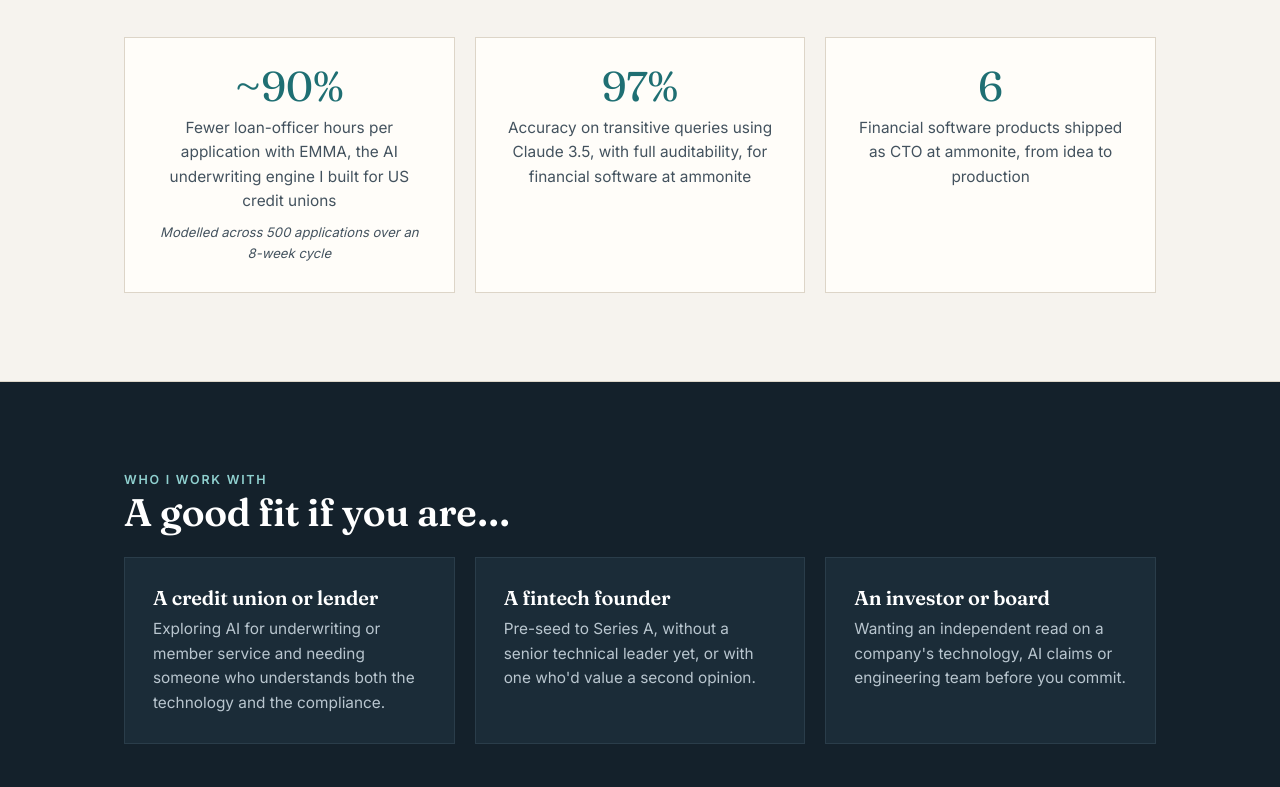
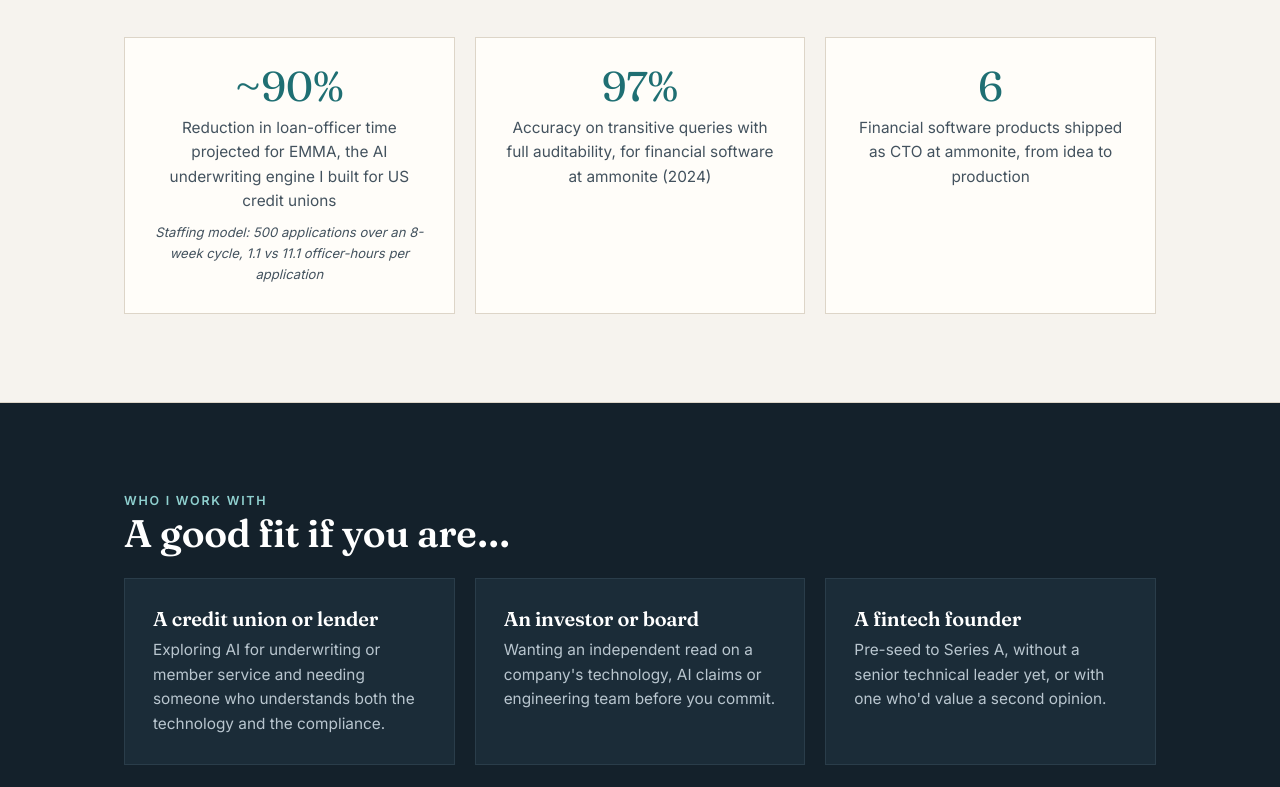
Before and after one commit to Melanie-Thompson/consultancy-website, a plain HTML site: page index.html in a window 1280 px wide. Shown: the part 1513-2300 px from the top of the page. Drawn offline with Linux system fonts and the light colour scheme.

Commit message:
Reframe MPWR stat as projection, drop Claude 3.5 reference, reorder audiences
Co-Authored-By: Claude Opus 4.6 <noreply@anthropic.com>

```diff
--- a/index.html
+++ b/index.html
@@ -145,12 +145,12 @@
     <div class="results">
       <div class="card result">
         <div class="num">~90%</div>
-        <p>Fewer loan-officer hours per application with EMMA, the AI underwriting engine I built for US credit unions</p>
-        <small>Modelled across 500 applications over an 8-week cycle</small>
+        <p>Reduction in loan-officer time projected for EMMA, the AI underwriting engine I built for US credit unions</p>
+        <small>Staffing model: 500 applications over an 8-week cycle, 1.1 vs 11.1 officer-hours per application</small>
       </div>
       <div class="card result">
         <div class="num">97%</div>
-        <p>Accuracy on transitive queries using Claude 3.5, with full auditability, for financial software at ammonite</p>
+        <p>Accuracy on transitive queries with full auditability, for financial software at ammonite (2024)</p>
       </div>
       <div class="card result">
         <div class="num">6</div>
@@ -166,8 +166,8 @@
     <h2>A good fit if you are…</h2>
     <div class="grid">
       <div class="card"><h3>A credit union or lender</h3><p>Exploring AI for underwriting or member service and needing someone who understands both the technology and the compliance.</p></div>
+      <div class="card"><h3>An investor or board</h3><p>Wanting an independent read on a company's technology, AI claims or engineering team before you commit.</p></div>
       <div class="card"><h3>A fintech founder</h3><p>Pre-seed to Series A, without a senior technical leader yet, or with one who'd value a second opinion.</p></div>
-      <div class="card"><h3>An investor or board</h3><p>Wanting an independent read on a company's technology, AI claims or engineering team before you commit.</p></div>
     </div>
   </div>
 </section>
```
